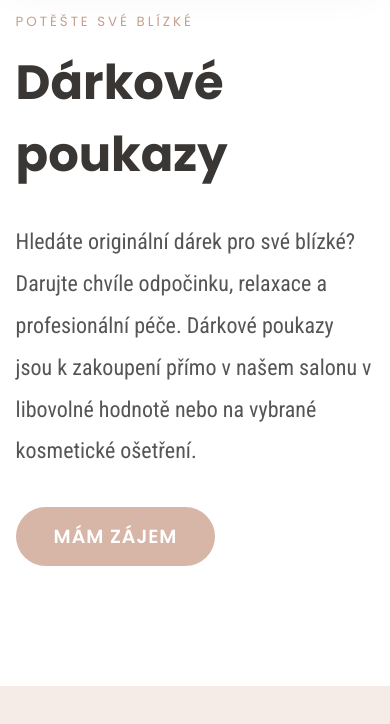
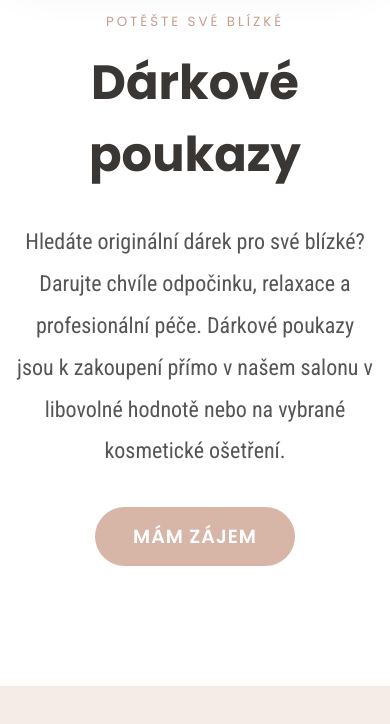
Before and after one commit to ZajaIT/Kosmetika-Ivana, a plain HTML site: page index.html in a window 390 px wide. Shown: the part 9487-10211 px from the top of the page. Drawn offline with Linux system fonts and the light colour scheme.

Commit message:
Update index.html

```diff
--- a/index.html
+++ b/index.html
@@ -983,6 +983,25 @@ grid-template-columns:1fr;
 .address a{
     display:block;
 }
+    .gift-text{
+    text-align:center;
+}
+
+.gift-text .btn{
+    margin:0 auto;
+}
+
+.gift-text small{
+    text-align:center;
+}
+
+.gift-text h2{
+    text-align:center;
+}
+
+.gift-text p{
+    text-align:center;
+}
 
 }
 
```
